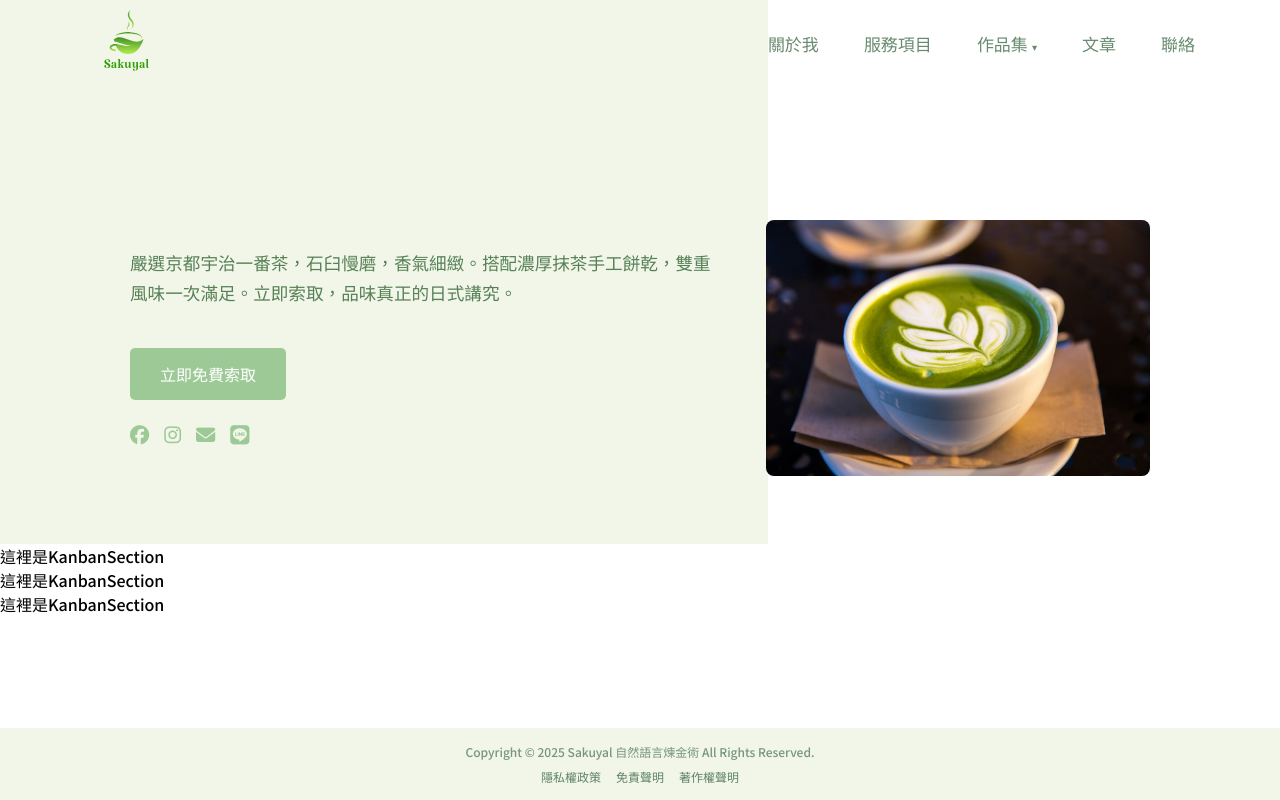
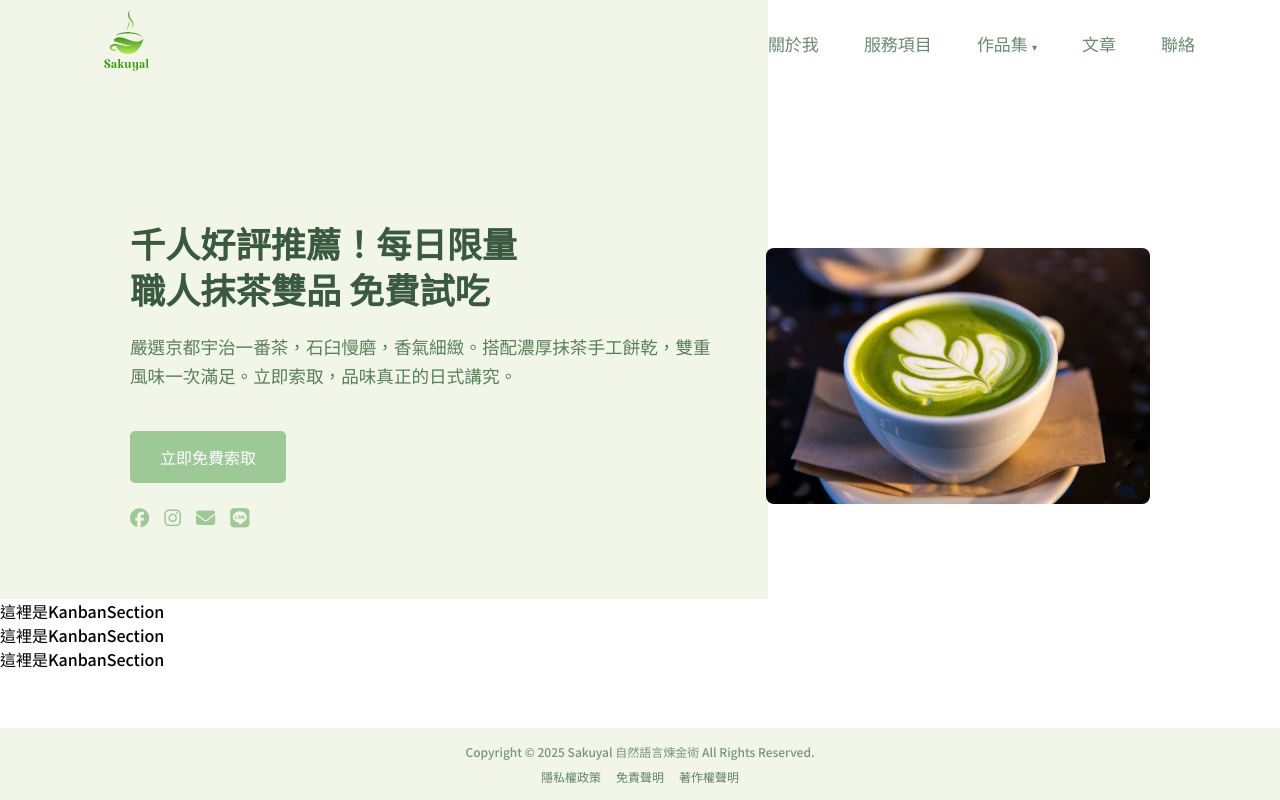
Before and after one commit to YURULIN1995/sakuyal-nlp, a React (Vite) app: page / in a window 1280 px wide. Built offline with nearby package versions, Linux system fonts and the light colour scheme.

Commit message:
Fixed title rendering bug in Hero.jsx

```diff
--- a/src/components/Hero.jsx
+++ b/src/components/Hero.jsx
@@ -3,7 +3,7 @@ import TwoColumnLayout from '@components/TwoColumnLayout';
 
 function Hero({
   imageUrl,
-  imageAlt = "Hero 圖片", // 可以保留預設值
+  imageAlt = "圖片",
   titleLine1,
   titleLine2,
   paragraph,
@@ -12,12 +12,17 @@ function Hero({
   socialLinks = []
 }) {
 
+  // ***** 在這裡加上 console.log *****
+  console.log('titleLine1:', titleLine1);
+  console.log('titleLine2:', titleLine2);
+
   // 組合左欄內容
   const textContent = (
     <>
       {(titleLine1 || titleLine2) && (
         <h2 className={styles.heroTitle}>
-          {titleLine1}{titleLine1 && titleLine2 && <br/>}
+          {titleLine1}
+          {titleLine1 && titleLine2 && <br/>}
           {titleLine2}
         </h2>
       )}
--- a/src/data/heroData.js
+++ b/src/data/heroData.js
@@ -1,4 +1,3 @@
-// 正式文案區塊 (目前為空，待填)
 export const heroData = {
   imageUrl: "https://placehold.co/600x400/E9ECEF/ADB5BD?text=Image+Coming+Soon",
   imageAlt: "Freemium標題",
@@ -17,7 +16,7 @@ export const heroData = {
 
 // 測試用抹茶點心文案區塊
 export const matchaData = {
-  imageUrl: "/images/matcha-placeholder.jpg", // 佔位圖片
+  imageUrl: "/images/matcha-placeholder.jpg",
   imageAlt: "抹茶與抹茶餅乾試吃組",
   titleLine1: "千人好評推薦！每日限量",
   titleLine2: "職人抹茶雙品 免費試吃",
--- a/src/pages/HomePage.jsx
+++ b/src/pages/HomePage.jsx
@@ -11,8 +11,8 @@ function HomePage() {
       <Hero
         imageUrl={matchaData.imageUrl}
         imageAlt={matchaData.imageAlt}
-        titleLine1={matchaData.imagetitleLine1}
-        titleLine2={matchaData.imagetitleLine2}
+        titleLine1={matchaData.titleLine1}
+        titleLine2={matchaData.titleLine2}
         paragraph={matchaData.paragraph}
         buttonText={matchaData.buttonText}
         buttonLink={matchaData.buttonLink}
--- a/vite.config.js
+++ b/vite.config.js
@@ -1,9 +1,8 @@
-import { defineConfig } from 'vite'
+import { defineConfig } from 'vite';
 import sitemap from 'vite-plugin-sitemap';
-import react from '@vitejs/plugin-react'
+import react from '@vitejs/plugin-react';
 import path from 'path';
-// (為了動態路徑範例) 從你的 navData 獲取作品集 ID。注意：更佳的做法是從實際的數據源讀取，這裡先用 navData 作為範例
-import { navItems } from './src/components/Navbar/navData';
+import { navItems } from './src/components/Navbar/navData'; // (為了動態路徑範例) 從你的 navData 獲取作品集 ID。注意：更佳的做法是從實際的數據源讀取，這裡先用 navData 作為範例
 const portfolioItem = navItems.find(item => item.name === '作品集');
 const portfolioIds = portfolioItem?.children?.map(child => child.path.split('/').pop()) || [];
 
@@ -12,8 +11,7 @@ export default defineConfig({
     react(),
     sitemap({
       hostname: 'https://sakuyal.com',
-      exclude: ['/404'], //排除404 頁面
-      // 靜態路徑
+      exclude: ['/404'],
       staticPaths: [
         '/',
         '/about',
@@ -25,7 +23,7 @@ export default defineConfig({
         '/copyright',
         '/disclaimer'
       ],
-      // 動態路徑。根據你的 portfolioIds 產生路徑。實際應用中，portfolioIds 應該來自更可靠的數據源 (API, CMS, 本地檔案)。這一步是在 build time 執行的。
+      // 根據你的 portfolioIds 產生路徑。實際應用中，portfolioIds 應該來自更可靠的數據源 (API, CMS, 本地檔案)。這一步是在 build time 執行的。
       // 如果有 blog/:slug 也可以用類似方式加入 ...blogSlugs.map(slug => `/blog/${slug}`)
       dynamicPaths: [
         ...portfolioIds.map(id => `/portfolio/${id}`),
```
Lines whose indentation alone changed are shown as unchanged.
